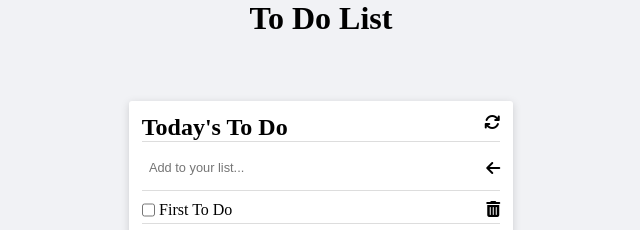
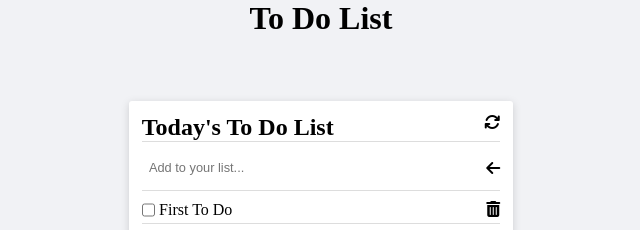
Before and after one commit to Ellyboi/To-Do-List, a website built with webpack: page src/index.html in a window 1280 px wide. Shown: the top 230 px of the page, 319-959 px from the left. Built offline with nearby package versions, Linux system fonts and the light colour scheme.

Commit message:
update html file

```diff
--- a/src/index.html
+++ b/src/index.html
@@ -14,7 +14,7 @@
   <!-- To Do List -->
   <div class="list-container">
     <div class="list-header">
-      <h2 class="list-title">Today's To Do</h2>
+      <h2 class="list-title">Today's To Do List</h2>
       <i class="fas fa-sync"></i>
     </div>
     <div class="">
```
Also changed, not shown: dist/index.html.
